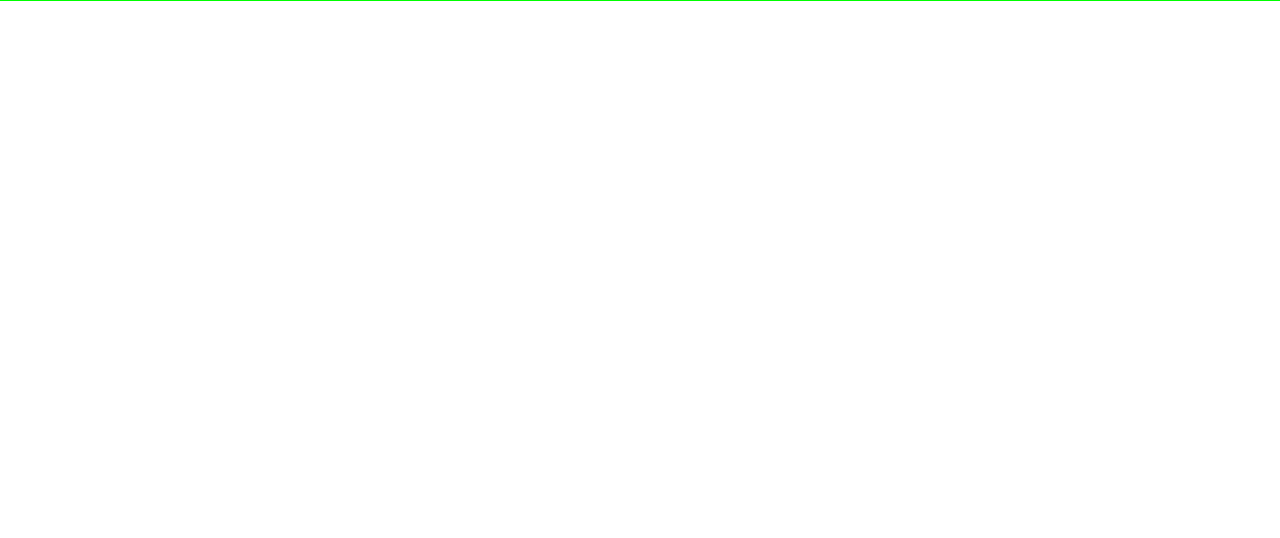
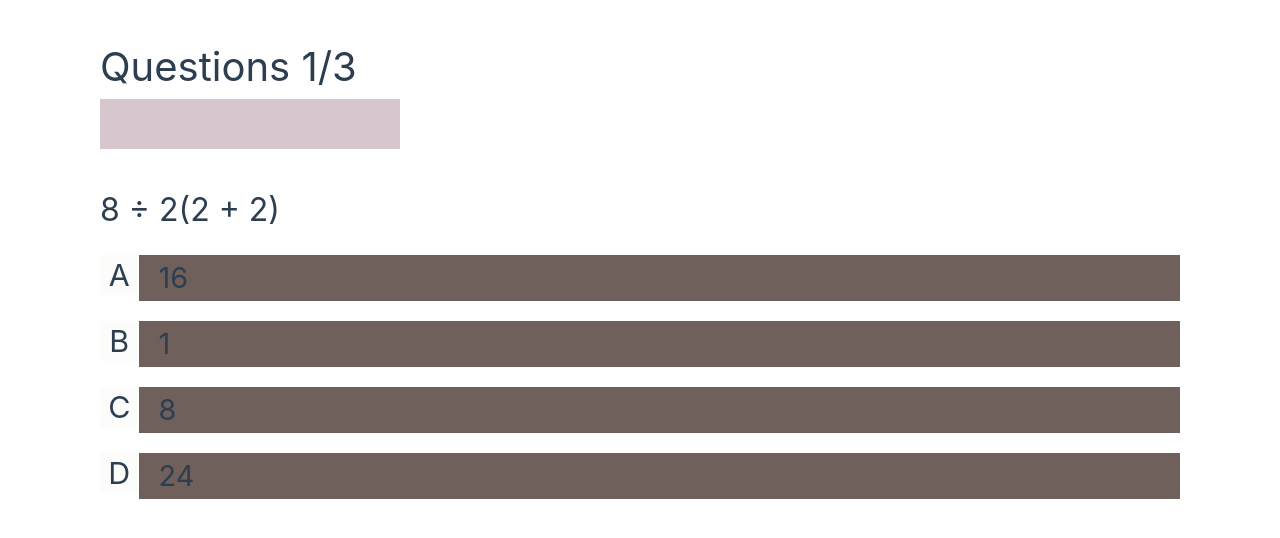
Before and after one commit to abhi00o7/quiz-app-vue, a Vue app: page /questions/1/1 in a window 1280 px wide. Before the commit this address had no page. Shown: the top 538 px of the page. Built offline with nearby package versions, Linux system fonts and the light colour scheme.

Commit message:
add subjectwise questions

```diff
--- a/src/assets/main.css
+++ b/src/assets/main.css
@@ -1,5 +1,5 @@
 @import './base.css';
 
-* {
+/* * {
   outline: 1px solid lime;
-}
+} */
--- a/src/components/Card.vue
+++ b/src/components/Card.vue
@@ -6,7 +6,7 @@ const { subject } = defineProps(["subject"]);
 const router = useRouter();
 
 const navigateToSubject = () => {
-  router.push(`/subject/${subject.name.toLocaleLowerCase()}/${subject.id}`);
+  router.push(`/questions/${subject.name.toLowerCase()}/${subject.id}`);
 };
 </script>
 
--- /dev/null
+++ b/src/components/Questions.vue
@@ -0,0 +1,55 @@
+<script setup>
+// import
+const { question } = defineProps(["question"]);
+
+</script>
+
+<template>
+  <div>
+    <div class="questions-container">
+      <h1 class="question">{{ question.text }}</h1>
+    </div>
+    <div class="options-container">
+      <div v-for="option in question.options" :key="option.id" class="option">
+        <p class="option-label">{{option.label}}</p>
+        <div class="option-value">
+          <p>{{ option.text }}</p>
+        </div>
+      </div>
+    </div>
+  </div>
+</template>
+
+<style scoped>
+/* Questions */
+.questions-container {
+  margin-top: 35px;
+}
+
+.question {
+  font-size: 2rem;
+  margin-bottom: 20px;
+}
+
+.option {
+  display: flex;
+  margin-bottom: 20px;
+  cursor: pointer;
+}
+
+.option-label {
+  background-color: #dad2d015;
+  width: 40px;
+  height: 40px;
+  font-size: 1.9rem;
+  display: flex;
+  align-items: center;
+  justify-content: center;
+}
+.option-value {
+  background-color: #301a14b0;
+  width: 100%;
+  font-size: 1.8rem;
+  padding: 0px 20px;
+}
+</style>
--- /dev/null
+++ b/src/components/QuizHeader.vue
@@ -0,0 +1,29 @@
+<template>
+  <header>
+    <h3>Questions 1/3</h3>
+    <div class="bar">
+      <div class="completion"></div>
+    </div>
+  </header>
+</template>
+
+<style scoped>
+header {
+  margin-top: 35px;
+}
+
+header h3 {
+  font-size: 2.5rem;
+}
+.bar {
+  width: 300px;
+  height: 50px;
+  bottom: 3px solid hsl(56, 10%, 73%);
+}
+
+.completion {
+  height: 100%;
+  width: 100%;
+  background-color: #d8c6cf;
+}
+</style>
--- a/src/router/index.js
+++ b/src/router/index.js
@@ -13,7 +13,7 @@ const router = createRouter({
     name: 'Quizzes',
     component: QuizzesView
   }, {
-    path: '/subject/:name/:id',
+    path: '/questions/:name/:id',
     name: 'Subject',
     component: SubjectView
   }, ]
--- a/src/views/QuizzesView.vue
+++ b/src/views/QuizzesView.vue
@@ -9,7 +9,7 @@ const search = ref("");
 
 watch(search, () => {
   quizzes.value = quiz.filter((element) =>
-    element.name.toLocaleLowerCase().includes(search.value.toLocaleLowerCase())
+    element.name.toLowerCase().includes(search.value.toLowerCase())
   );
 });
 </script>
--- a/src/views/SubjectView.vue
+++ b/src/views/SubjectView.vue
@@ -1,5 +1,25 @@
+<script setup>
+import QuizHeader from "../components/QuizHeader.vue";
+import Questions from "../components/Questions.vue";
+import { useRoute } from "vue-router";
+import { ref } from "vue";
+import quiz from "../data/quizData.json";
+
+const route = useRoute();
+
+// const subjectName = route.params.name;
+const subjectId = parseInt(route.params.id);
+
+const subjectData = quiz.find((q) => q.id === subjectId);
+console.log({ subjectId, subjectData });
+
+const currenQuestionIndex = ref(0);
+</script>
 <template>
   <div>
-    <h1>Hello Router</h1>
+    <QuizHeader />
+    <div>
+      <Questions :question="subjectData.questions[currenQuestionIndex]" />
+    </div>
   </div>
 </template>
```
